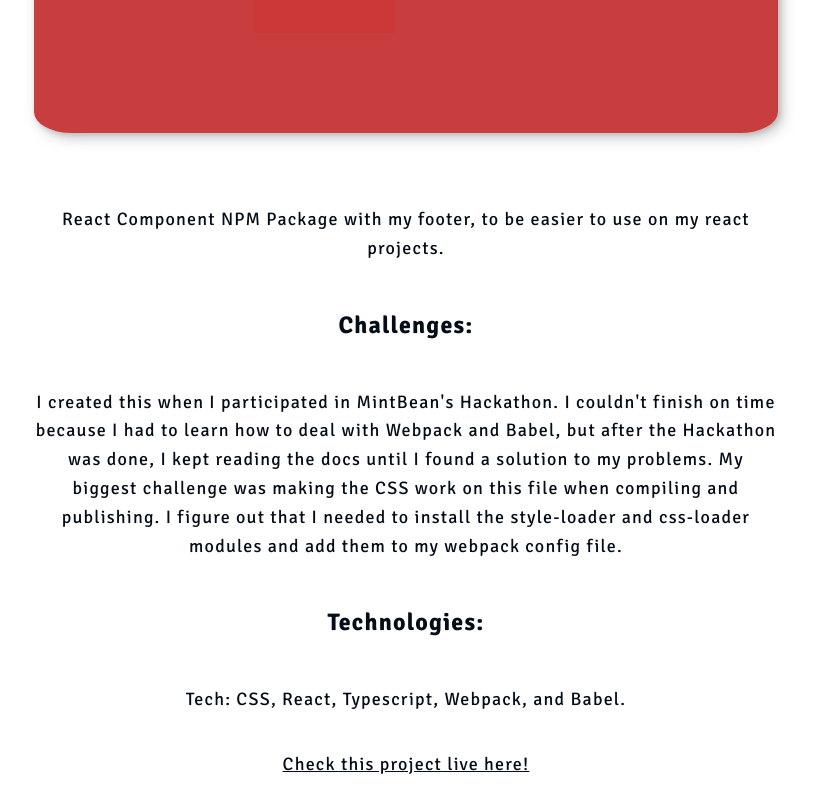
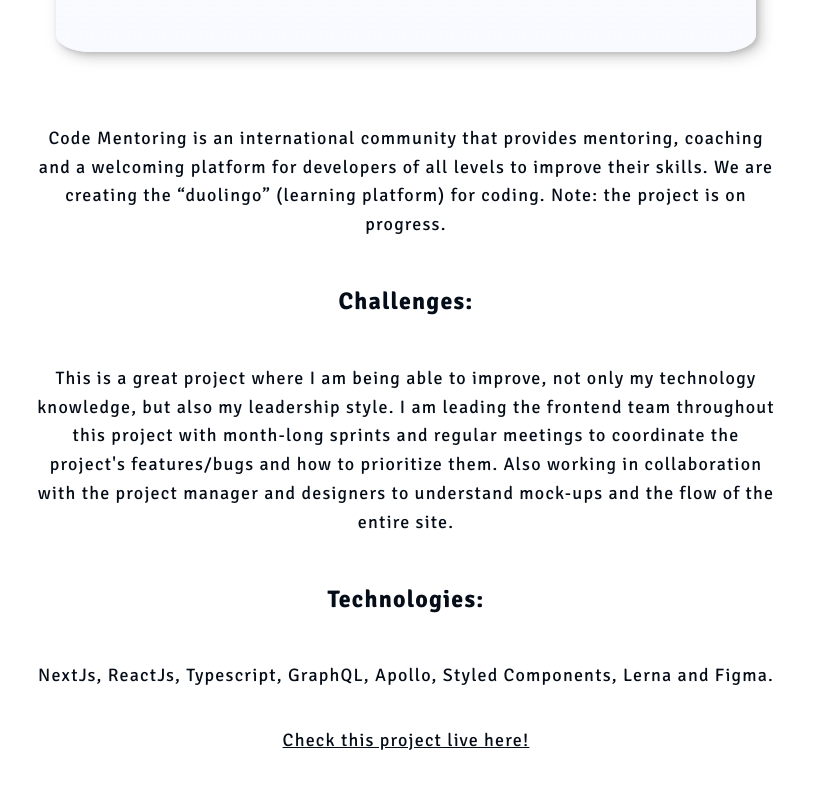
Before and after one commit to suzynakayama/Suzy-Nakayama, a React (Create React App) app: page /0 in a window 1280 px wide. Shown: the part 622-1417 px from the top of the page, without its empty margins (234-1053 px from the left). Built offline with nearby package versions, Linux system fonts and the light colour scheme; a web font is replaced by a local one.

Commit message:
Added CML and new resume

```diff
--- a/src/data/ProjectsData.js
+++ b/src/data/ProjectsData.js
@@ -1,4 +1,16 @@
 let projectsData = [
+  {
+    name: "Code Mentoring",
+    image: "/images/cm.png",
+    url: "https://codementoring.co/",
+    git: "https://github.com/code-mentoring/learn",
+    description:
+      "Code Mentoring is an international community that provides mentoring, coaching and a welcoming platform for developers of all levels to improve their skills. We are creating the “duolingo” (learning platform) for coding. Note: the project is on progress.",
+    difficulties:
+      "This is a great project where I am being able to improve, not only my technology knowledge, but also my leadership style. I am leading the frontend team throughout this project with month-long sprints and regular meetings to coordinate the project's features/bugs and how to prioritize them. Also working in collaboration with the project manager and designers to understand mock-ups and the flow of the entire site.",
+    technologies:
+      "NextJs, ReactJs, Typescript, GraphQL, Apollo, Styled Components, Lerna and Figma.",
+  },
   {
     name: "Footer NPM Package",
     image: "/images/npm-logo.png",
```
Also changed, not shown: public/images/cm.png (added), 1 other file (tests, documents, lock files or other folders).
